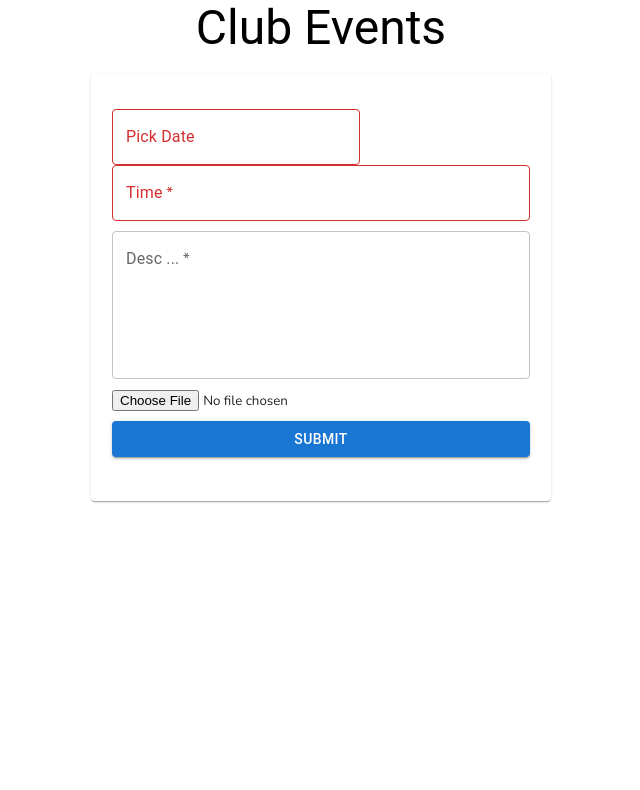
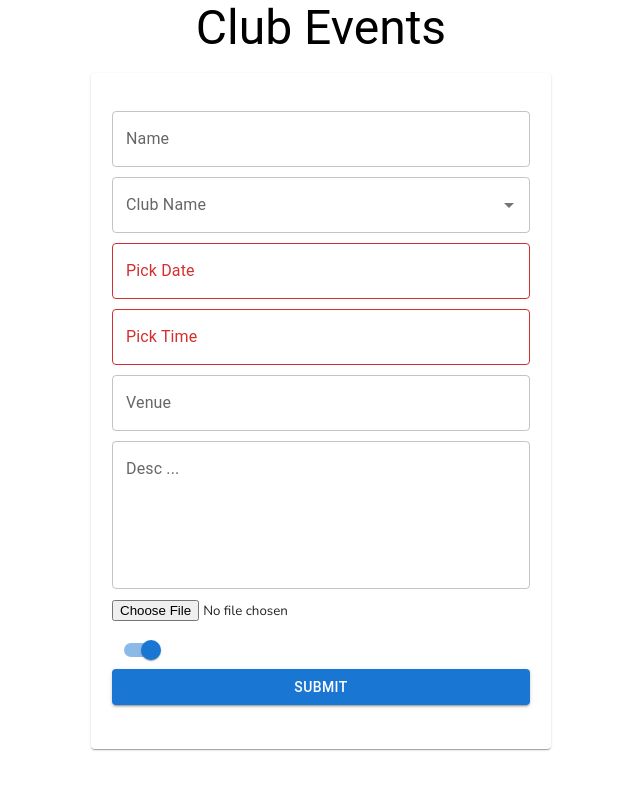
Before and after one commit to Hungry-Beast/srishti-admin-1, a React (Create React App) app: page /clubEvent in a window 1280 px wide. Shown: the top 790 px of the page, without its empty margins (319-959 px from the left). Built offline with nearby package versions, Linux system fonts and the light colour scheme.

Commit message:
Created data.js And Some Changes in Club Events

```diff
--- /dev/null
+++ b/src/data.js
@@ -0,0 +1,14 @@
+export const clubs = [
+    {
+      key: 1,
+      title: "option 1",
+    },
+    {
+      key: 2,
+      title: "option 2",
+    },
+    {
+      key: 3,
+      title: "option 3",
+    },
+  ];
--- a/src/pages/events/clubEvent.js
+++ b/src/pages/events/clubEvent.js
@@ -18,6 +18,7 @@ import { TimePicker } from "@mui/x-date-pickers/TimePicker";
 import styled from "styled-components";
 import { prodUrl } from "../../config";
 import { user } from "../../localStore";
+import { clubs } from "../../data";
 
 const ChooseFile = styled.input`
   margin-bottom: 10px;
@@ -26,35 +27,39 @@ const EventDesc = styled(TextField)`
   margin-bottom: 10px !important;
 `;
 
-const ClubSelect = styled(Autocomplete)`
-  width: 100% !important;
-`;
-
-const CLUB_NAMES = [
-  {
-    key: 1,
-    name: "option 1",
-  },
-  {
-    key: 2,
-    name: "option 2",
-  },
-  {
-    key: 3,
-    name: "option 3",
-  },
-];
-
 const ClubEvent = (props) => {
 
-  // const [currentDate, currentTime] = ("");
-  // console.log(currentDate);
+  // Handling DatePicker
   const [date, setDate] = useState("");
   var selectedDate = date.$D + "/" + (date.$M + 1) + "/" + date.$y;
-  console.log(selectedDate);
+  // console.log(selectedDate);
+
+
+  // handle timePicker
   const [time, setTime] = useState("");
+  const selecetdTime = {
+    Time: time && time.$d.toLocaleTimeString(),
+  };
+  // console.log(selecetdTime.Time);
+
+
+  // handle clubname selection
   const [club, setClub] = useState(null);
+  const flatProps = {
+    options: clubs.map((option) => option.title),
+  };
+  console.log(club);
 
+
+
+// For Switch
+  const [checked, setChecked] = React.useState(true);
+  const handleChange = (event) => {
+    setChecked(event.target.checked);
+  };
+
+
+  // Handle Form Submit
   const handleSubmit = (e) => {
     e.preventDefault();
 
@@ -62,17 +67,21 @@ const ClubEvent = (props) => {
     myHeaders.append("Authorization", "Bearer " + user.authToken);
 
     var formdata = new FormData();
-    formdata.append("name", "gabbargang");
-    formdata.append("date", selectedDate);
-    // formdata.append("date", new Date(date));
-    formdata.append("time", "12:00 AM");
-    formdata.append("clubId", "6322e56fb3ac64c6f9b87b6e");
-    formdata.append("clubName", "kaddos");
-    formdata.append("desc", e.target.desc.value);
-    // formdata.append("venue", "kaali pahadi");
+    // formdata.append("name", "gabbargang");
+
+    // formdata.append("date", selectedDate);
+    formdata.append("date", "13-10-2022");
+    // formdata.append("time", selecetdTime.Time);
+    formdata.append("time", "12:00");
+    formdata.append("club", "6322e56fb3ac64c6f9b87b6e");
+    formdata.append("clubName", "name");
+    // formdata.append("desc", e.target.desc.value);
+    formdata.append("desc", "hhhhh");
+    // formdata.append("file", e.target.pic.files[0]);
     formdata.append("file", e.target.pic.files[0]);
 
-    // console.log(club)
+    // formdata.append("venue", "kaali pahadi");
+    // formdata.append("SwitchButton", "checked");
 
     var requestOptions = {
       method: "POST",
@@ -88,7 +97,6 @@ const ClubEvent = (props) => {
   };
 
   return (
-    <LocalizationProvider dateAdapter={AdapterDayjs}>
     <div>
       <Typography
         gutterBottom
@@ -102,7 +110,7 @@ const ClubEvent = (props) => {
       <Card sx={{ maxWidth: "450px", margin: "0 auto", padding: "20px 5px" }}>
         <CardContent>
           <form onSubmit={handleSubmit}>
-              {/* <Grid container spacing={1}></Grid>
+            <Grid container spacing={1}></Grid>
             <Grid item xs={12}>
               <TextField
                 sx={{ margin: "10px auto" }}
@@ -111,90 +119,62 @@ const ClubEvent = (props) => {
                 placeholder="Enter Name"
                 variant="outlined"
                 fullWidth
-                  required
+                // required
               />
             </Grid>
 
             <Grid item xs={12}>
-                <ClubSelect
-                  disablePortal
-                  options={CLUB_NAMES}
-                  sx={{ width: 300, marginBottom: "10px" }}
+              <Autocomplete
+                sx={{ marginBottom: "10px" }}
+                {...flatProps}
+                id="controlled-demo"
+                value={club}
+                onChange={(event, newValue) => {
+                  setClub(newValue);
+                }}
                 renderInput={(params) => (
                   <TextField
                     {...params}
                     label="Club Name"
-                      name="clubname"
-                      required
+                    placeholder="Enter club name"
+                    variant="outlined"
                   />
                 )}
-                  getOptionLabel={(options) => options.name}
-                  value={club}
-                  onChange={(_event, newclub) => {
-                    setClub(newclub);
-                  }}
+                fullWidth
+                // required
               />
-              </Grid> */}
+            </Grid>
 
-              {/* <Grid item xs={12}>
+            <Grid item xs={12}>
+              <LocalizationProvider dateAdapter={AdapterDayjs}>
                 <DatePicker
                   label="Pick Date"
-                  placeholder="DD/MM/YYYY"
-                  // name="date"
-                  name={date}
+                  views={["day", "month", "year"]}
+                  placeholder="MM/DD/YYYY"
+                  value={date}
                   onChange={(newValue) => {
                     setDate(newValue);
                   }}
-                  renderInput={(params) => (
-                    <TextField
-                      {...params}
-                      sx={{ marginBottom: "10px" }}
-                      fullWidth
-                      required
-                    />
-                  )}
-                />
-              </Grid> */}
-
-
-              {/* Demo Code  */}
-
-              <LocalizationProvider dateAdapter={AdapterDayjs}>
-                  <DatePicker
-                    label="Pick Date"
-                    views={['day', 'month', 'year']}
-                    placeholder="DD/MM/YYYY"
-                    value={date}
-                    onChange={(newValue) => {
-                      setDate(newValue);
-                      // console.log(Date(date));
-                    }}
-                    renderInput={(params) => <TextField {...params} />}
+                  renderInput={(params) => <TextField {...params} sx={{ marginBottom: "10px" }} fullWidth />}
                 />
               </LocalizationProvider>
-
-              {/* Ends Here */}
-
+            </Grid>
 
             <Grid item xs={12}>
+              <LocalizationProvider dateAdapter={AdapterDayjs}>
                 <TimePicker
-                  label="Time"
+                  label="Pick Time"
+                  ampm={false}
+                  placeholder="Pick time of event"
                   value={time}
                   onChange={(newValue) => {
                     setTime(newValue);
                   }}
-                  renderInput={(params) => (
-                    <TextField
-                      {...params}
-                      sx={{ marginBottom: "10px" }}
-                      required
-                      fullWidth
+                  renderInput={(params) => <TextField {...params} fullWidth />}
                 />
-                  )}
-                />
+              </LocalizationProvider>
             </Grid>
 
-              {/*
             <Grid item xs={12}>
               <TextField
                 sx={{ margin: "10px auto" }}
@@ -203,10 +183,9 @@ const ClubEvent = (props) => {
                 placeholder="Enter the venue"
                 variant="outlined"
                 fullWidth
-                  required
+                // required
               />
             </Grid>
-                  */}
 
             <Grid item xs={12}>
               <EventDesc
@@ -215,7 +194,7 @@ const ClubEvent = (props) => {
                 name="desc"
                 label="Desc ..."
                 fullWidth
-                  required
+                // required
               />
             </Grid>
 
@@ -223,13 +202,13 @@ const ClubEvent = (props) => {
               <ChooseFile name="pic" type="file" accept="image/*" />
             </Grid>
 
-            {/*  <Grid item xs={12}>
+            <Grid item xs={12}>
               <Switch
-                  // checked={checked}
-                  // onChange={handleChange}
+                checked={checked}
+                onChange={handleChange}
                 inputProps={{ "aria-label": "controlled" }}
               />
-              </Grid> */}
+            </Grid>
 
             <Grid item xs={12}>
               <Button
@@ -245,7 +224,6 @@ const ClubEvent = (props) => {
         </CardContent>
       </Card>
     </div>
-    </LocalizationProvider>
   );
 };
 
```
Lines whose indentation alone changed are shown as unchanged.
